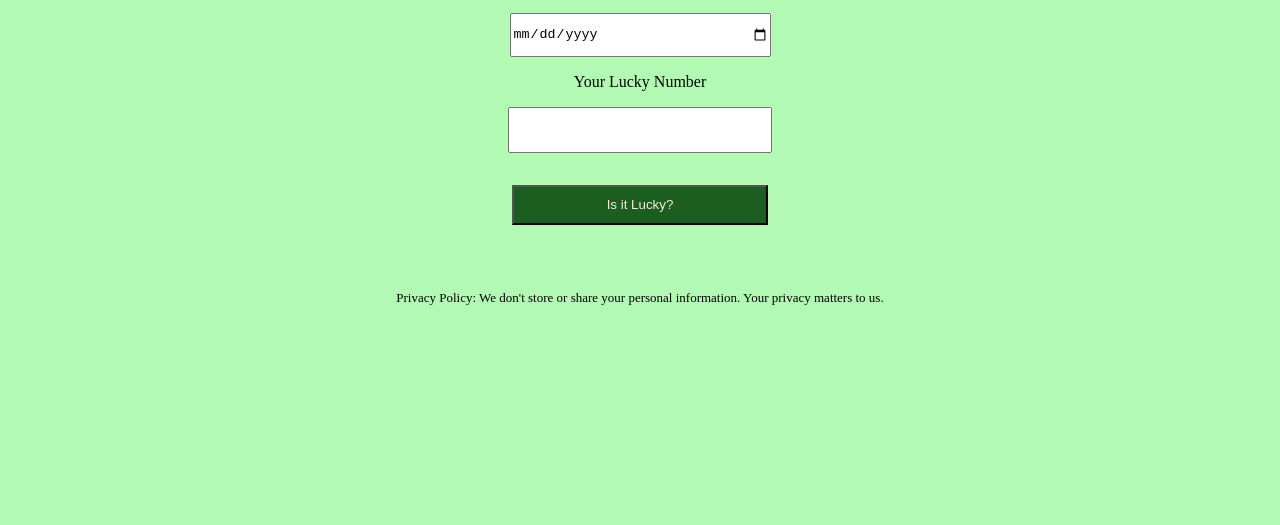
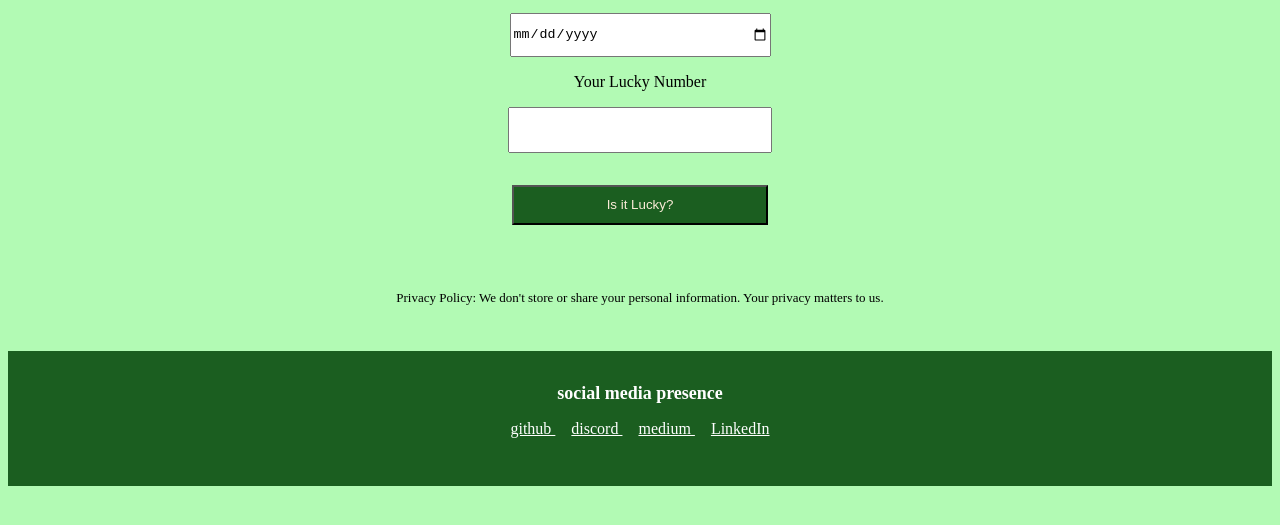
Before and after one commit to Programmer-Sourav/M11-Is-your-birthday-lucky-app, a plain HTML site: page index.html in a window 1280 px wide. Shown: the part 109-634 px from the top of the page. Drawn offline with Linux system fonts and the light colour scheme.

Commit message:
fix updated footer

```diff
--- a/index.html
+++ b/index.html
@@ -20,6 +20,28 @@
     <img src="https://media1.giphy.com/media/VFrGBgc5nxjo3hCqmN/giphy.gif?cid=ecf05e4781cy6rqlx8kq3e5gnbdxdav0o28gpjo9xd67yatr&rid=giphy.gif&ct=g" alt="the failed message" width="250" id="failure"/>
     <p id="privacy-container">Privacy Policy: We don't store or share your personal information. Your privacy matters to us.</p>
 </div>
+
+<footer class="footer">
+    <div class="footer-header">social media presence</div>
+    <ul class="social-links list-non-bullet">
+      <li class="list-item-inline">
+        <a class="link" href="https://github.com/Programmer-Sourav"> github </a>
+      </li>
+      <li class="list-item-inline">
+        <a class="link" href="https://discord.com/channels/@3800"> discord </a>
+      </li>
+      <li class="list-item-inline">
+        <a class="link" href="https://medium.com/@imsourav123">
+          medium
+        </a>
+      </li>
+      <li class="list-item-inline">
+        <a class="link" href="https://www.linkedin.com/in/souravnath/">
+          LinkedIn
+        </a>
+      </li>
+    </ul>
+  </footer>
 <script src="app.js"></script>
 </body>
 </html>
--- a/style.css
+++ b/style.css
@@ -68,3 +68,38 @@ h1{
 #privacy-container{
     font-size: small;
 }
+
+/** footers **/
+
+.footer {
+    background-color: var(--primary-color);
+    padding: 2rem 1rem;
+    text-align: center;
+    color: white;
+    display: "block";
+    margin-top: 32px;
+  }
+
+  .footer .link {
+    color: white;
+  }
+
+  .footer .footer-header {
+    font-weight: bold;
+    font-size: large;
+  }
+
+  .footer ul {
+    padding-inline-start: 0px;
+  }
+
+
+  .list-non-bullet {
+    list-style: none;
+    padding-inline-start: 0px;
+  }
+
+  .list-item-inline {
+    display: inline;
+    padding: 0rem 0.5rem;
+  }
```
